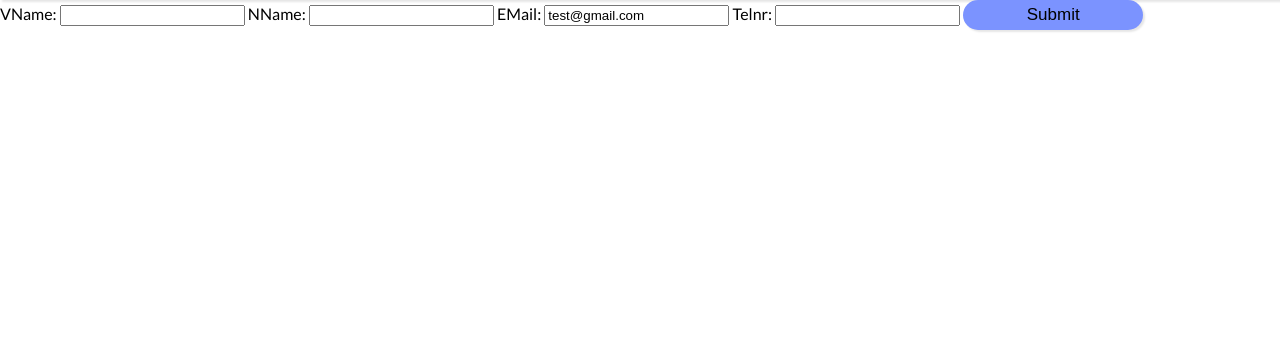
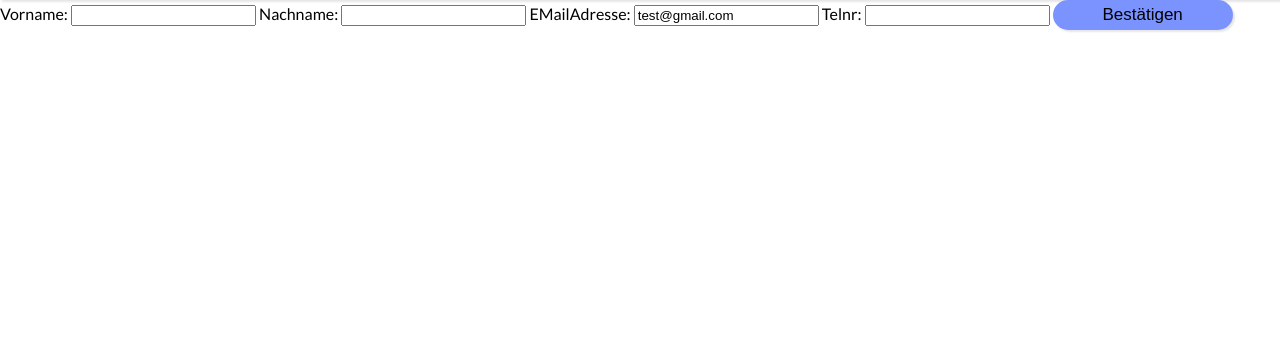
Before and after one commit to TimS21/HinUndWeg, a Django app: page /bookingpage/ in a window 1280 px wide. Shown: the part 82-422 px from the top of the page. Run offline with Django 4.2, Linux system fonts and the light colour scheme.

Commit message:
kleine Änderungen

```diff
--- a/hinUndWeg/forms.py
+++ b/hinUndWeg/forms.py
@@ -3,10 +3,10 @@ from django import forms
 from main.models import User
 
 class UploadForm(ModelForm):
-    vName = forms.TextInput()
-    nName = forms.TextInput()
-    eMail = forms.EmailInput()
+    Vorname = forms.TextInput()
+    Nachname = forms.TextInput()
+    EMailAdresse = forms.EmailInput()
     telNr = forms.IntegerField()
     class Meta:
         model = User
-        fields = ['vName', 'nName', 'eMail', 'telNr']
+        fields = ['Vorname', 'Nachname', 'EMailAdresse', 'telNr']
--- a/main/models.py
+++ b/main/models.py
@@ -31,9 +31,9 @@ class Type(models.Model):
 
 class User(models.Model):
     uid = models.IntegerField(primary_key=True)
-    vName = models.CharField(max_length=30, null=False, blank=False)
-    nName = models.CharField(max_length=30, null=False, blank=False)
-    eMail = models.EmailField(default="test@gmail.com")
+    Vorname = models.CharField(max_length=30, null=False, blank=False)
+    Nachname = models.CharField(max_length=30, null=False, blank=False)
+    EMailAdresse = models.EmailField(default="test@gmail.com")
     telNr = models.IntegerField(default=1234)
 
 class Vehicles(models.Model):
--- a/main/templates/bookingpage.html
+++ b/main/templates/bookingpage.html
@@ -77,7 +77,7 @@
       <form method="POST" action="{% url 'upload' %}" enctype="multipart/form-data">
         {% csrf_token %}
         {{form}}
-        <button>Submit</button>
+        <button>Bestätigen</button>
       </form>
     </div>
     <footer>
```
